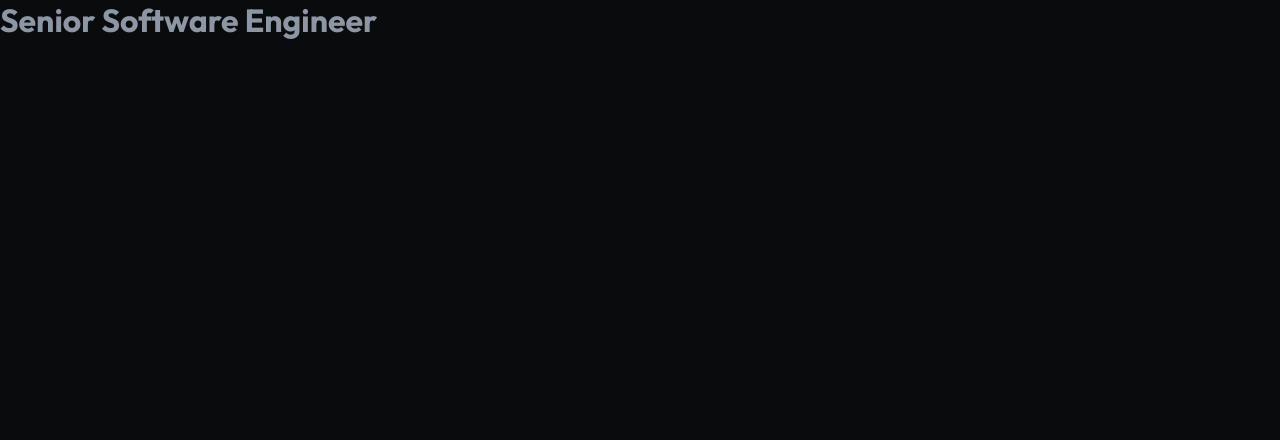
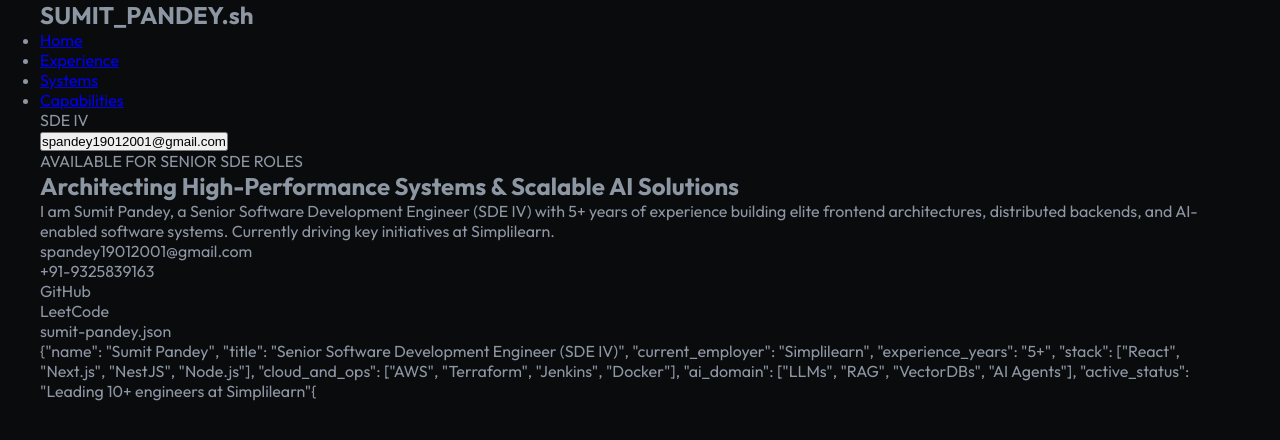
Before and after one commit to SP7TECH/portfolio-site, a React (Vite) app: page / in a window 1280 px wide. Shown: the top 440 px of the page. Built offline with nearby package versions, Linux system fonts and the light colour scheme.

Commit message:
hero section and header

```diff
--- a/src/App.css
+++ b/src/App.css
@@ -43,4 +43,5 @@ body {
 
 .container {
   width: 1200px;
+  margin: 0 auto;
 }
--- a/src/App.jsx
+++ b/src/App.jsx
@@ -2,7 +2,139 @@ import { createRoot } from "react-dom/client";
 import "./App.css";
 
 function App() {
-  return <h1>Senior Software Engineer</h1>;
+  return (
+    <>
+      <header className="container">
+        <div>
+          <span className="green-dot"></span>
+          <h2>
+            SUMIT_PANDEY
+            <span>.sh</span>
+          </h2>
+        </div>
+
+        <nav>
+          <ul>
+            <li>
+              <a href="#">Home</a>
+            </li>
+
+            <li>
+              <a href="#">Experience</a>
+            </li>
+
+            <li>
+              <a href="#">Systems</a>
+            </li>
+
+            <li>
+              <a href="#">Capabilities</a>
+            </li>
+          </ul>
+        </nav>
+
+        <div>
+          <div className="sde-4">
+            <span className="green-fot-small"></span>
+            <p>SDE IV</p>
+          </div>
+
+          <button className="mail-cta">spandey19012001@gmail.com</button>
+        </div>
+      </header>
+
+      <section className="hero">
+        <div className="container">
+          <div className="hero-row">
+            {/* left part  */}
+            <div className="">
+              <div className="hero-highlight">
+                <span className="blut-fot"></span>
+                <p>AVAILABLE FOR SENIOR SDE ROLES</p>
+              </div>
+
+              <h1>
+                Architecting High-Performance Systems & Scalable AI Solutions
+              </h1>
+
+              <p className="hero-desc">
+                I am Sumit Pandey, a Senior Software Development Engineer (SDE
+                IV) with 5+ years of experience building elite frontend
+                architectures, distributed backends, and AI-enabled software
+                systems. Currently driving key initiatives at Simplilearn.
+              </p>
+
+              <div className="hero-cta">
+                <div>
+                  <p>spandey19012001@gmail.com</p>
+                </div>
+
+                <div>
+                  <p>+91-9325839163</p>
+                </div>
+
+                <div>
+                  <p>GitHub</p>
+                </div>
+
+                <div>
+                  <p>LeetCode</p>
+                </div>
+              </div>
+            </div>
+
+            {/* right part  */}
+            <div>
+              <div className="json">
+                <div className="json-header">
+                  <div className="json-header-window">
+                    <span className="red"></span>
+                    <span className="yellow"></span>
+                    <span className="green"></span>
+                  </div>
+
+                  <p>sumit-pandey.json</p>
+                </div>
+
+                <div className="json-content">
+                  <p>
+                    <span className="opening-brace">{"{"}</span>
+                    <span>"name": "Sumit Pandey",</span>
+                    <span>
+                      {" "}
+                      "title": "Senior Software Development Engineer (SDE IV)",
+                    </span>
+                    <span> "current_employer": "Simplilearn",</span>
+                    <span> "experience_years": "5+",</span>
+                    <span>
+                      {" "}
+                      "stack": ["React", "Next.js", "NestJS", "Node.js"],
+                    </span>
+                    <span>
+                      {" "}
+                      "cloud_and_ops": ["AWS", "Terraform", "Jenkins",
+                      "Docker"],
+                    </span>
+                    <span>
+                      {" "}
+                      "ai_domain": ["LLMs", "RAG", "VectorDBs", "AI Agents"],
+                    </span>
+                    <span>
+                      {" "}
+                      "active_status": "Leading 10+ engineers at Simplilearn"
+                    </span>
+                    <span className="closing-brace">
+                      <span>{"{"}</span>
+                    </span>
+                  </p>
+                </div>
+              </div>
+            </div>
+          </div>
+        </div>
+      </section>
+    </>
+  );
 }
 
 const container = document.getElementById("root");
```
